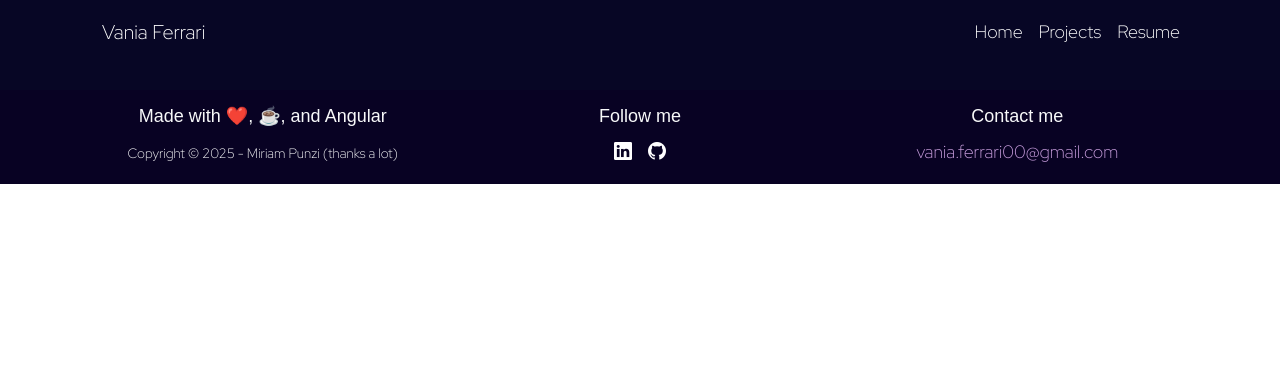
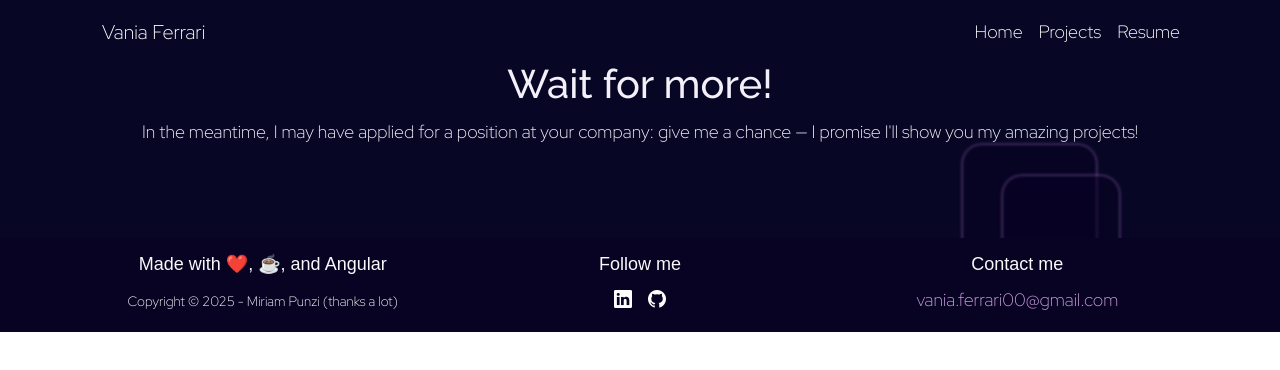
Before and after one commit to vaffer94/angularPortfolioVaffer, an Angular app: page /wait-for-more in a window 1280 px wide. Before the commit this address led to /. Shown: the top 370 px of the page. Built offline with nearby package versions, Linux system fonts and the light colour scheme; a web font is replaced by a local one.

Commit message:
fix: projects routing

```diff
--- a/src/app/app-routing.module.ts
+++ b/src/app/app-routing.module.ts
@@ -11,6 +11,7 @@ import { PearlyComponent } from './projects/pearly/pearly.component';
 import { BookflixComponent } from './projects/bookflix/bookflix.component';
 import { RacoombaComponent } from './projects/racoomba/racoomba.component';
 import { EspooraComponent } from './projects/espoora/espoora.component';
+import { WaitForMoreComponent } from './projects/wait-for-more/wait-for-more.component';
 
 const routes: Routes = [
   {path: '', component: HomeComponent},
@@ -25,6 +26,7 @@ const routes: Routes = [
   {path: 'bookflix', component: BookflixComponent},
   {path: 'racoomba', component: RacoombaComponent},
   {path: 'espoora', component: EspooraComponent},
+    { path: 'wait-for-more', component: WaitForMoreComponent },
 ];
 
 @NgModule({
--- a/src/app/app.module.ts
+++ b/src/app/app.module.ts
@@ -28,6 +28,7 @@ import { LanguageCardComponent } from './cards/language-card/language-card.compo
 import { RacoombaComponent } from './projects/racoomba/racoomba.component';
 import { EspooraComponent } from './projects/espoora/espoora.component';
 import { BackgroundComponent } from './layout/background/background.component';
+import { WaitForMoreComponent } from './projects/wait-for-more/wait-for-more.component';
 
 @NgModule({
   declarations: [
@@ -56,6 +57,7 @@ import { BackgroundComponent } from './layout/background/background.component';
     RacoombaComponent,
     EspooraComponent,
     BackgroundComponent,
+    WaitForMoreComponent,
   ],
   imports: [
     BrowserModule,
--- a/src/app/cards/project-card/project-card.component.ts
+++ b/src/app/cards/project-card/project-card.component.ts
@@ -18,7 +18,7 @@ export class ProjectCardComponent {
             title: 'Orietta is you!',
             description: 'Filtro AR per trasformarsi nella mascotte del team! Vuoi far parte del team Orietta? Prova a vedere come saresti con il suo stile!',
             cover: '../assets/images/project-covers/oriettaIsYou.png',
-            link: 'orietta-is-you',
+            link: 'wait-for-more',
             keywords: ['AR', 'User involvement', 'Computer Vision', 'Gamification'],
         },
         {
@@ -27,7 +27,7 @@ export class ProjectCardComponent {
                 'Development of a Unity game about 3 racoons who have to scrape items from a house, taking care to avoid the Roomba killers',
             cover: "../../assets/images/project-covers/Cover Racoomba.png",
             video: this.getSafeVideoUrl('https://www.youtube.com/embed/3uZRMXiv-Rw?rel=0'),
-            link: 'racoomba',
+            link: 'wait-for-more',
             keywords: ['Unity', 'C#', '3D Modelling', 'Game Design'],
         },
     ];
--- /dev/null
+++ b/src/app/projects/wait-for-more/wait-for-more.component.css
@@ -0,0 +1,3 @@
+.page-container {
+    margin-top: 60px; /* Adjust this to match your header height */
+  }
--- /dev/null
+++ b/src/app/projects/wait-for-more/wait-for-more.component.html
@@ -0,0 +1,6 @@
+
+<div class="page-container"  style="text-align: center;">
+    <!-- Your new page content here -->
+    <h1>Wait for more!</h1>
+    <p>In the meantime, I may have applied for a position at your company: give me a chance — I promise I'll show you my amazing projects!</p>
+</div>
```
Also changed, not shown: src/app/projects/wait-for-more/wait-for-more.component.ts (added, +10 -0 lines), 1 other file (tests, documents, lock files or other folders).
